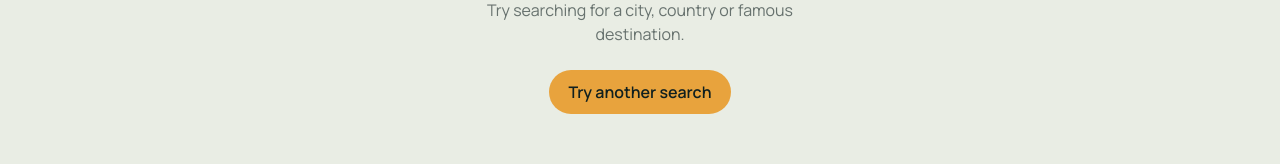
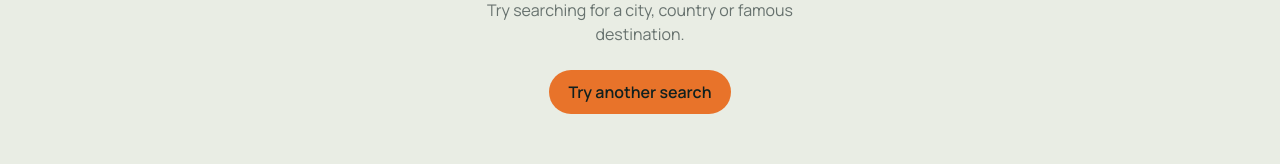
Before and after one commit to jawagarganesh420-collab/tourist_website, a React (Vite) app: page /explore/1 in a window 1280 px wide. Shown: the part 236-400 px from the top of the page. Built offline with nearby package versions, Linux system fonts and the light colour scheme; no server answers.

Commit message:
Update default theme colors in REGION_THEMES

```diff
--- a/src/data/destinations.js
+++ b/src/data/destinations.js
@@ -31,7 +31,7 @@ export const TRAVEL_STYLES = [
 
 // Destination-driven visual theme, applied subtly via CSS variables (see hooks/useTheme.js)
 export const REGION_THEMES = {
-  default: { accent: '#E8A33D', accent2: '#1B6E6B', mood: 'wanderer' },
+  default: { accent: '#E8732A', accent2: '#0E7C86', mood: 'wanderer' },
   kerala: { accent: '#1B6E6B', accent2: '#3AAFA9', mood: 'tropical' },
   paris: { accent: '#C98A4B', accent2: '#8B5E83', mood: 'romantic' },
   dubai: { accent: '#D9A441', accent2: '#B5651D', mood: 'desert' },
```
